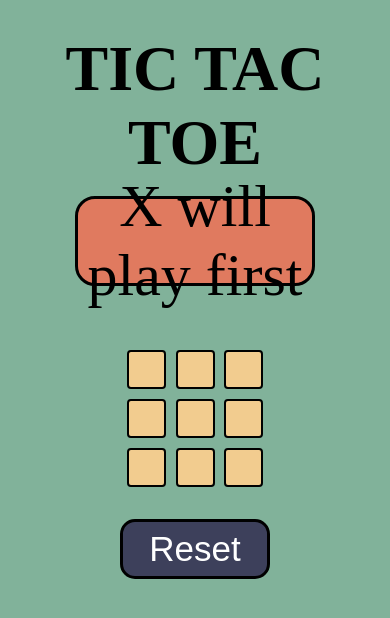
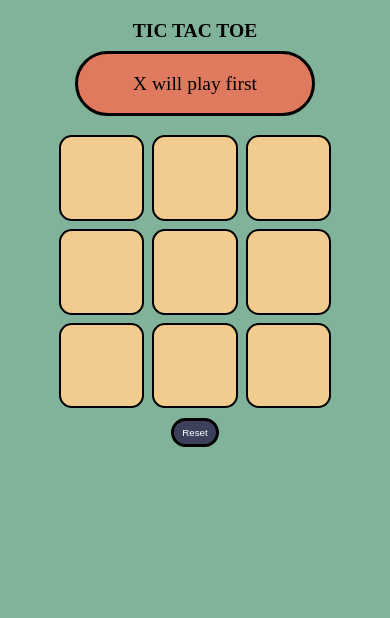
Before and after one commit to itsmeyash1309/Tic-Tac-Toe_Game, a plain HTML site: page index.html in a window 390 px wide. Drawn offline with Linux system fonts and the light colour scheme.

Commit message:
fixed responsiveness

```diff
--- a/style.css
+++ b/style.css
@@ -1,7 +1,7 @@
 * {
     margin: 0;
     padding: 0;
-    font-size: 2rem;
+    font-size: 5cqw;
 }
 
 body {
@@ -16,22 +16,24 @@ body {
     display: flex;
     justify-content: center;
     align-items: center;
-    margin-top: 2rem;
+    margin-top: 1rem;
 }
 
 .grid {
-    width: 35vw;
-    display: flex;
-    justify-content: center;
-    flex-wrap: wrap;
-    gap: 0.3rem;
+    width: 70%;
+    display: grid;
+    grid-template-columns: repeat(3, 1fr);
+    grid-template-rows: repeat(3, 1fr);
+    max-width: 550px;
+    aspect-ratio: 1/1;
+    gap: 8px;
 }
 
 .boxes {
     background-color: #f2cc8f;
-    height: 10vw;
-    width: 10vw;
-    border-radius: 10%;
+    /* height: 15cqw;
+    width: 15cqw; */
+    border-radius: 15%;
     border: 2px solid black;
     font-size: 10cqw;
     display: flex;
@@ -56,31 +58,36 @@ body {
 }
 
 .display {
-    height: 10vh;
+    height: 3em;
     width: 60%;
     background-color: #e07a5f;
     border: 3px solid black;
-    border-radius: 20px;
+    border-radius: 45px;
     display: flex;
     align-items: center;
     justify-content: center;
+    max-height: 85px;
 
 }
 
 #displaypara {
-    font-size: 60px;
+    font-size: 5cqw;
 }
 
 
 #resetBtn {
-    font-size: 35px;
+    font-size: 0.5rem;
     border-radius: 15px;
     background-color: #3d405b;
     border: 3px solid black;
     color: white;
     cursor: pointer;
-    height: 60px;
-    width: 150px;
+    height: 3em;
+    width: 5em;
+    max-height: 65px;
+    display: flex;
+    justify-content: center;
+    align-items: center;
 }
 
 #visibility {
```
